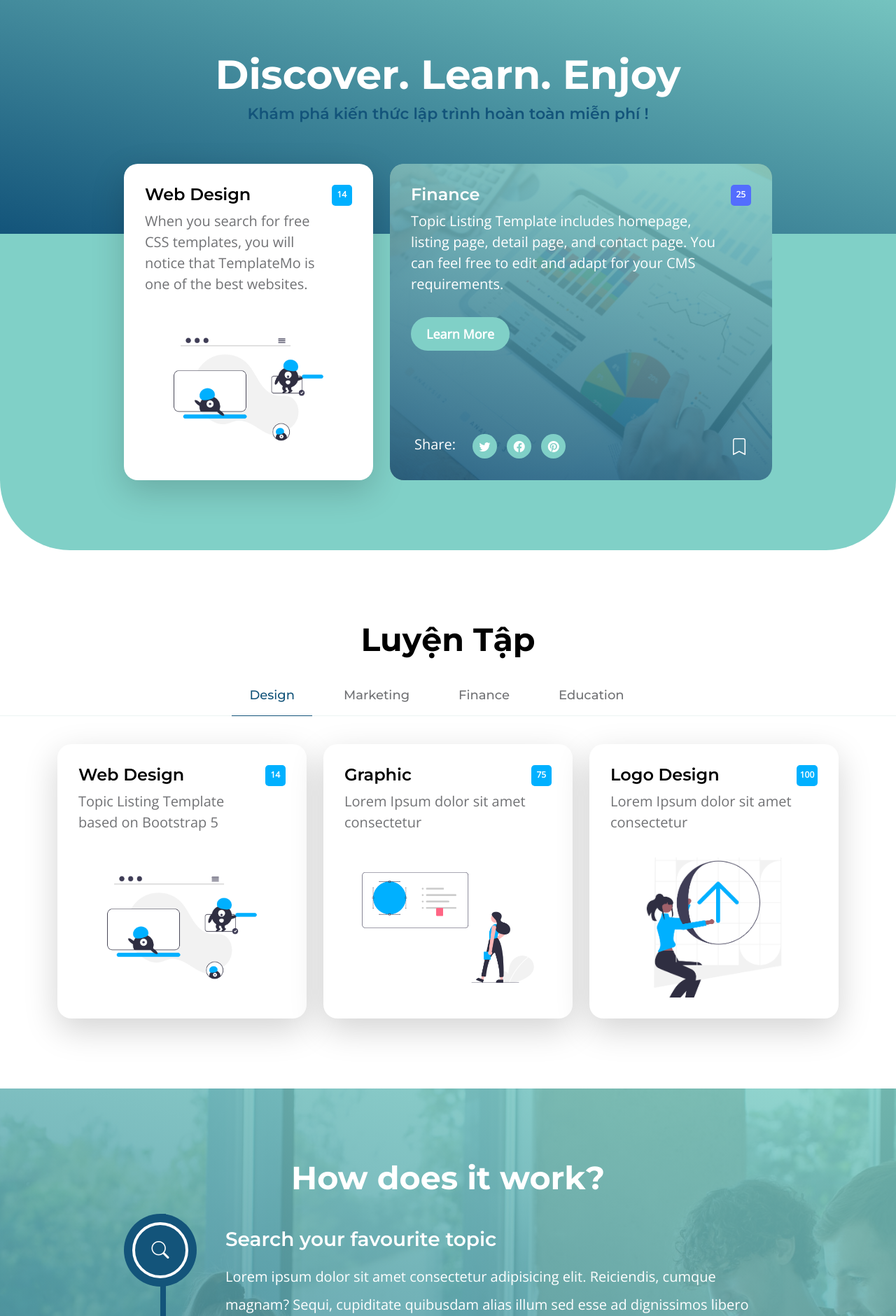
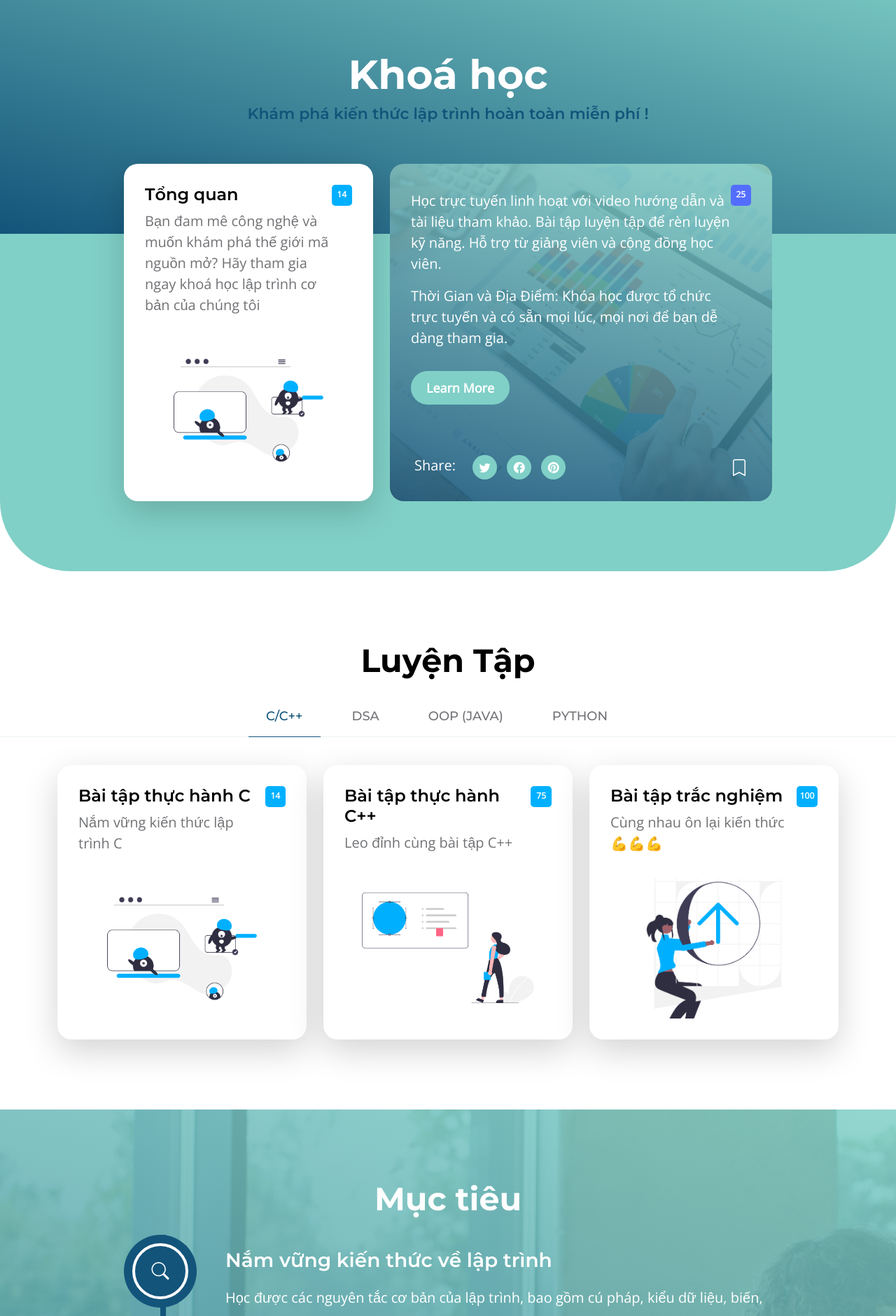
Before and after one commit to ChenFRong/ChenFRong.github.io, a Flask app: page / in a window 1280 px wide. Shown: the part 78-1958 px from the top of the page at 70% size. Run offline with Flask 3, Linux system fonts and the light colour scheme; some libraries are stand-ins or nearby versions.

Commit message:
first commit

```diff
--- a/templates/trangkhoidau.html
+++ b/templates/trangkhoidau.html
@@ -87,11 +87,11 @@ https://templatemo.com/tm-590-topic-listing
                     <div class="row">
 
                         <div class="col-lg-8 col-12 mx-auto">
-                            <h1 class="text-white text-center">Discover. Learn. Enjoy</h1>
+                            <h1 class="text-white text-center">Khoá học</h1>
 
                             <h6 class="text-center">Khám phá kiến thức lập trình hoàn toàn miễn phí !</h6>
 
-                            <!-- <form method="get" class="custom-form mt-4 pt-2 mb-lg-0 mb-5" role="search">
+                            <!--<form method="get" class="custom-form mt-4 pt-2 mb-lg-0 mb-5" role="search">
                                 <div class="input-group input-group-lg">
                                     <span class="input-group-text bi-search" id="basic-addon1">
 
@@ -118,9 +118,9 @@ https://templatemo.com/tm-590-topic-listing
                                 <a href="/webdesign">
                                     <div class="d-flex">
                                         <div>
-                                            <h5 class="mb-2">Web Design</h5>
+                                            <h5 class="mb-2">Tổng quan</h5>
 
-                                            <p class="mb-0">When you search for free CSS templates, you will notice that TemplateMo is one of the best websites.</p>
+                                            <p class="mb-0">Bạn đam mê công nghệ và muốn khám phá thế giới mã nguồn mở? Hãy tham gia ngay khoá học lập trình cơ bản của chúng tôi</p>
                                         </div>
 
                                         <span class="badge bg-design rounded-pill ms-auto">14</span>
@@ -138,9 +138,14 @@ https://templatemo.com/tm-590-topic-listing
 
                                     <div class="custom-block-overlay-text d-flex">
                                         <div>
-                                            <h5 class="text-white mb-2">Finance</h5>
+                                            <h5 class="text-white mb-2"></h5>
 
-                                            <p class="text-white">Topic Listing Template includes homepage, listing page, detail page, and contact page. You can feel free to edit and adapt for your CMS requirements.</p>
+                                            <p class="text-white">
+                                                Học trực tuyến linh hoạt với video hướng dẫn và tài liệu tham khảo.
+                                                Bài tập luyện tập để rèn luyện kỹ năng.
+                                                Hỗ trợ từ giảng viên và cộng đồng học viên.</p>
+                                             <p class="text-white">
+                                                Thời Gian và Địa Điểm: Khóa học được tổ chức trực tuyến và có sẵn mọi lúc, mọi nơi để bạn dễ dàng tham gia.</p>
 
                                             <a href="topics-detail.html" class="btn custom-btn mt-2 mt-lg-3">Learn More</a>
                                         </div>
@@ -193,15 +198,15 @@ https://templatemo.com/tm-590-topic-listing
                     <div class="row">
                         <ul class="nav nav-tabs" id="myTab" role="tablist">
                             <li class="nav-item" role="presentation">
-                                <button class="nav-link active" id="design-tab" data-bs-toggle="tab" data-bs-target="#design-tab-pane" type="button" role="tab" aria-controls="design-tab-pane" aria-selected="true">Design</button>
+                                <button class="nav-link active" id="design-tab" data-bs-toggle="tab" data-bs-target="#design-tab-pane" type="button" role="tab" aria-controls="design-tab-pane" aria-selected="true">C/C++</button>
                             </li>
 
                             <li class="nav-item" role="presentation">
-                                <button class="nav-link" id="marketing-tab" data-bs-toggle="tab" data-bs-target="#marketing-tab-pane" type="button" role="tab" aria-controls="marketing-tab-pane" aria-selected="false">Marketing</button>
+                                <button class="nav-link" id="marketing-tab" data-bs-toggle="tab" data-bs-target="#marketing-tab-pane" type="button" role="tab" aria-controls="marketing-tab-pane" aria-selected="false">DSA</button>
                             </li>
 
                             <li class="nav-item" role="presentation">
-                                <button class="nav-link" id="finance-tab" data-bs-toggle="tab" data-bs-target="#finance-tab-pane" type="button" role="tab" aria-controls="finance-tab-pane" aria-selected="false">Finance</button>
+                                <button class="nav-link" id="finance-tab" data-bs-toggle="tab" data-bs-target="#finance-tab-pane" type="button" role="tab" aria-controls="finance-tab-pane" aria-selected="false">OOP (JAVA)</button>
                             </li>
 
                             <!--li class="nav-item" role="presentation">
@@ -209,7 +214,7 @@ https://templatemo.com/tm-590-topic-listing
                             </!--li-->
 
                             <li class="nav-item" role="presentation">
-                                <button class="nav-link" id="education-tab" data-bs-toggle="tab" data-bs-target="#education-tab-pane" type="button" role="tab" aria-controls="education-tab-pane" aria-selected="false">Education</button>
+                                <button class="nav-link" id="education-tab" data-bs-toggle="tab" data-bs-target="#education-tab-pane" type="button" role="tab" aria-controls="education-tab-pane" aria-selected="false">PYTHON</button>
                             </li>
                         </ul>
                     </div>
@@ -227,9 +232,9 @@ https://templatemo.com/tm-590-topic-listing
                                                 <a href="/webdesign">
                                                     <div class="d-flex">
                                                         <div>
-                                                            <h5 class="mb-2">Web Design</h5>
+                                                            <h5 class="mb-2">Bài tập thực hành C</h5>
 
-                                                            <p class="mb-0">Topic Listing Template based on Bootstrap 5</p>
+                                                            <p class="mb-0">Nắm vững kiến thức lập trình C</p>
                                                         </div>
 
                                                         <span class="badge bg-design rounded-pill ms-auto">14</span>
@@ -245,9 +250,9 @@ https://templatemo.com/tm-590-topic-listing
                                                 <a href="/webdesign">
                                                     <div class="d-flex">
                                                         <div>
-                                                            <h5 class="mb-2">Graphic</h5>
+                                                            <h5 class="mb-2">Bài tập thực hành C++</h5>
 
-                                                                <p class="mb-0">Lorem Ipsum dolor sit amet consectetur</p>
+                                                                <p class="mb-0">Leo đỉnh cùng bài tập C++</p>
                                                         </div>
 
                                                         <span class="badge bg-design rounded-pill ms-auto">75</span>
@@ -263,9 +268,9 @@ https://templatemo.com/tm-590-topic-listing
                                                 <a href="/webdesign">
                                                     <div class="d-flex">
                                                         <div>
-                                                            <h5 class="mb-2">Logo Design</h5>
+                                                            <h5 class="mb-2">Bài tập trắc nghiệm</h5>
 
-                                                                <p class="mb-0">Lorem Ipsum dolor sit amet consectetur</p>
+                                                                <p class="mb-0">Cùng nhau ôn lại kiến thức 💪💪💪</p>
                                                         </div>
 
                                                         <span class="badge bg-design rounded-pill ms-auto">100</span>
@@ -510,7 +515,7 @@ https://templatemo.com/tm-590-topic-listing
                     <div class="row">
 
                         <div class="col-12 text-center">
-                            <h2 class="text-white mb-4">How does it work?</h1>
+                            <h2 class="text-white mb-4">Mục tiêu</h1>
                         </div>
 
                         <div class="col-lg-10 col-12 mx-auto">
@@ -521,9 +526,9 @@ https://templatemo.com/tm-590-topic-listing
                                     </div>
 
                                     <li>
-                                        <h4 class="text-white mb-3">Search your favourite topic</h4>
+                                        <h4 class="text-white mb-3">Nắm vững kiến thức về lập trình</h4>
 
-                                        <p class="text-white">Lorem ipsum dolor sit amet consectetur adipisicing elit. Reiciendis, cumque magnam? Sequi, cupiditate quibusdam alias illum sed esse ad dignissimos libero sunt, quisquam numquam aliquam? Voluptas, accusamus omnis?</p>
+                                        <p class="text-white">Học được các nguyên tắc cơ bản của lập trình, bao gồm cú pháp, kiểu dữ liệu, biến, và các cấu trúc điều khiển cơ bản như rẽ nhánh và lặp và áp dụng vào các bài tập luyện tập.</p>
 
                                         <div class="icon-holder">
                                           <i class="bi-search"></i>
@@ -531,9 +536,19 @@ https://templatemo.com/tm-590-topic-listing
                                     </li>
 
                                     <li>
-                                        <h4 class="text-white mb-3">Bookmark &amp; Keep it for yourself</h4>
+                                        <h4 class="text-white mb-3">Hiểu hơn về Cấu trúc dữ liệu và Giải thuật</h4>
 
-                                        <p class="text-white">Lorem ipsum dolor, sit amet consectetur adipisicing elit. Sint animi necessitatibus aperiam repudiandae nam omnis est vel quo, nihil repellat quia velit error modi earum similique odit labore. Doloremque, repudiandae?</p>
+                                        <p class="text-white">Hiểu biết sâu sắc về các cấu trúc dữ liệu.<br>Phân tích và thiết kế thuật toán.<br>Thực hành và áp dụng vào các bài tập luyện tập.</p>
+
+                                        <div class="icon-holder">
+                                          <i class="bi-sim"></i>
+                                        </div>
+                                    </li>
+
+                                    <li>
+                                        <h4 class="text-white mb-3">Nắm bắt các kiến thức về lập trình hướng đối tượng</h4>
+
+                                        <p class="text-white">Hiểu rõ các nguyên lý cơ bản của lập trình hướng đối tượng, bao gồm đóng gói, kế thừa, đa hình và trừu tượng hóa.<br>Biết cách sử dụng lớp và đối tượng để tổ chức mã nguồn của mình một cách có tổ chức và dễ bảo trì.<br>Hiểu rõ cách sử dụng kế thừa để tái sử dụng mã nguồn và cách sử dụng đa hình để tăng tính linh hoạt của mã nguồn.</p>
 
                                         <div class="icon-holder">
                                           <i class="bi-bookmark"></i>
@@ -541,9 +556,9 @@ https://templatemo.com/tm-590-topic-listing
                                     </li>
 
                                     <li>
-                                        <h4 class="text-white mb-3">Read &amp; Enjoy</h4>
+                                        <h4 class="text-white mb-3">Tiếp xúc với cộng đồng và tài nguyên học tập</h4>
 
-                                        <p class="text-white">Lorem, ipsum dolor sit amet consectetur adipisicing elit. Animi vero quisquam, rem assumenda similique voluptas distinctio, iste est hic eveniet debitis ut ducimus beatae id? Quam culpa deleniti officiis autem?</p>
+                                        <p class="text-white"> tham gia vào cộng đồng lập trình, thảo luận, chia sẻ kinh nghiệm và tìm kiếm tài nguyên học tập để liên tục cập nhật và mở rộng kiến thức.</p>
 
                                         <div class="icon-holder">
                                           <i class="bi-book"></i>
@@ -579,22 +594,27 @@ https://templatemo.com/tm-590-topic-listing
                         </div>
 
                         <div class="col-lg-6 col-12 m-auto">
-                            <!--div class="accordion" id="accordionExample">
+                            <div class="accordion" id="accordionExample">
                                 <div class="accordion-item">
                                     <h2 class="accordion-header" id="headingOne">
                                         <button class="accordion-button" type="button" data-bs-toggle="collapse" data-bs-target="#collapseOne" aria-expanded="true" aria-controls="collapseOne">
-                                        What is Topic Listing?
+                                        Nhóm 4 - Lớp 08 - Lớp lập trình WED
                                         </button>
                                     </h2>
 
                                     <div id="collapseOne" class="accordion-collapse collapse show" aria-labelledby="headingOne" data-bs-parent="#accordionExample">
                                         <div class="accordion-body">
-                                            Topic Listing is free Bootstrap 5 CSS template. <strong>You are not allowed to redistribute this template</strong> on any other template collection website without our permission. Please contact TemplateMo for more detail. Thank you.
+                                            <strong>Members :</strong><br>
+                                            Trần Xuân Đạt - B21DCCN <br>
+                                            Dương Hoàng Quân - B21DCCN<br>
+                                            Nguyễn Quốc Toàn - B21DCCN<br>
+                                            Trần Thị Phương Nhung - B21DCCN
+
                                         </div>
                                     </div>
                                 </div>
 
-                                <div class="accordion-item">
+                                <!--div class="accordion-item">
                                     <h2 class="accordion-header" id="headingTwo">
                                         <button class="accordion-button collapsed" type="button" data-bs-toggle="collapse" data-bs-target="#collapseTwo" aria-expanded="false" aria-controls="collapseTwo">
                                         How to find a topic?
@@ -620,8 +640,8 @@ https://templatemo.com/tm-590-topic-listing
                                             You can modify any of this with custom CSS or overriding our default variables. It's also worth noting that just about any HTML can go within the <code>.accordion-body</code>, though the transition does limit overflow.
                                         </div>
                                     </div>
-                                </div>
-                            </!--div-->
+                                </div> <-->
+                            <div>
                         </div>
 
                     </div>
@@ -639,9 +659,9 @@ https://templatemo.com/tm-590-topic-listing
 
                         <!--div class="col-lg-5 col-12 mb-4 mb-lg-0">
                             <iframe class="google-map" src="https://www.google.com/maps/embed?pb=!1m18!1m12!1m3!1d2595.065641062665!2d-122.4230416990949!3d37.80335401520422!2m3!1f0!2f0!3f0!3m2!1i1024!2i768!4f13.1!3m3!1m2!1s0x80858127459fabad%3A0x808ba520e5e9edb7!2sFrancisco%20Park!5e1!3m2!1sen!2sth!4v1684340239744!5m2!1sen!2sth" width="100%" height="250" style="border:0;" allowfullscreen="" loading="lazy" referrerpolicy="no-referrer-when-downgrade"></iframe>
-                        </!--div-->
+                        </!div-->
 
-                        <div class="col-lg-3 col-md-6 col-12 mb-3 mb-lg- mb-md-0 ms-auto">
+                        <!--div class="col-lg-3 col-md-6 col-12 mb-3 mb-lg- mb-md-0 ms-auto">
                             <h4 class="mb-3">Head office</h4>
 
                             <p>Bay St &amp;, Larkin St, San Francisco, CA 94109, United States</p>
@@ -663,20 +683,20 @@ https://templatemo.com/tm-590-topic-listing
                                     info@company.com
                                 </a>
                             </p>
-                        </div>
+                        </div-->
 
                         <div class="col-lg-3 col-md-6 col-12 mx-auto">
-                            <h4 class="mb-3">Dubai office</h4>
+                            <h4 class="mb-3"> WeLearn Office</h4>
 
-                            <p>Burj Park, Downtown Dubai, United Arab Emirates</p>
+                            <p>Trần Phú, Hà Đông, Hà Nội</p>
 
                             <hr>
 
                             <p class="d-flex align-items-center mb-1">
                                 <span class="me-2">Phone</span>
 
-                                <a href="tel: 110-220-3400" class="site-footer-link">
-                                    110-220-3400
+                                <a  class="site-footer-link">
+                                    1900 1508
                                 </a>
                             </p>
 
@@ -684,7 +704,7 @@ https://templatemo.com/tm-590-topic-listing
                                 <span class="me-2">Email</span>
 
                                 <a href="mailto:info@company.com" class="site-footer-link">
-                                    info@company.com
+                                    abc123@gmail.com
                                 </a>
                             </p>
                         </div>
```
